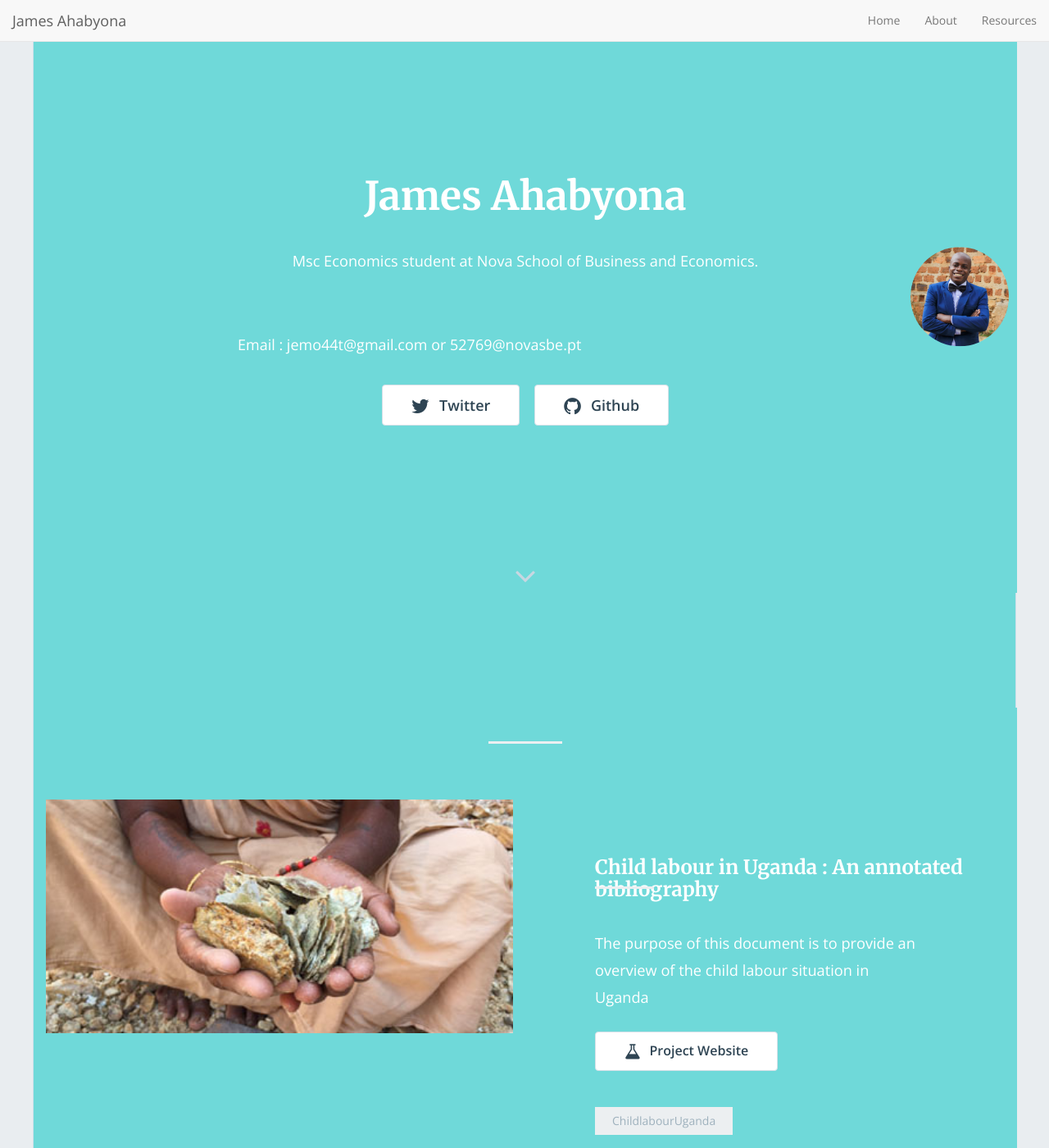
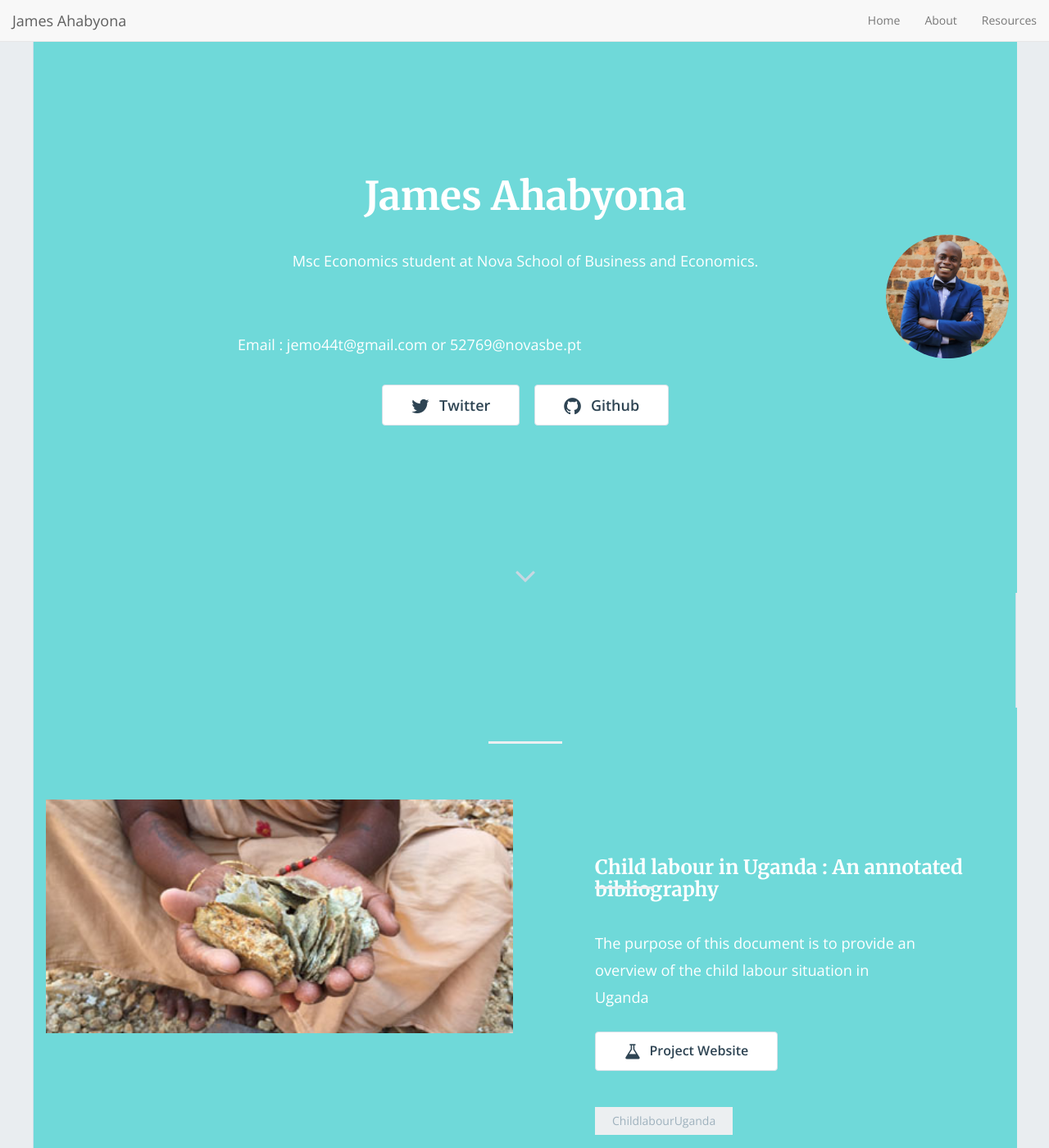
Before and after one commit to mariaelenaguer/mariaelenaguer.github.io, a Jekyll site: the page built from index.html, in a window 1280 px wide and 1400 px high. Shown: the whole window at 82% size. Built offline with Jekyll 4.4.1, drawn with Linux system fonts in a browser that asks for light colours; nearby versions of some CDN libraries; the list of posts is cut into pages by our own code.

Commit message:
Update home-hero.html

```diff
--- a/_includes/home-hero.html
+++ b/_includes/home-hero.html
@@ -10,7 +10,7 @@
   top: 50%; /* Align the image vertically centered */
   right: 10px; /* Adjust the right position as per your preference */
   transform: translateY(-50%); /* Adjust vertical alignment */
-  width: 120px; /* Adjust the width of the image as per your preference */
+  width: 150px; /* Adjust the width of the image as per your preference */
   height: auto; /* Maintain the aspect ratio of the image */
 }
 }
```
